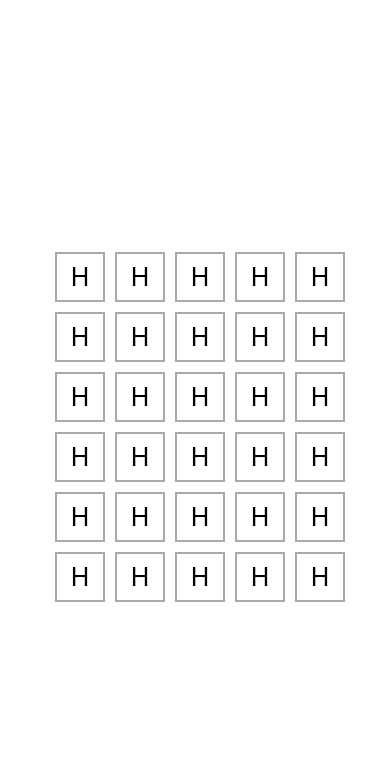
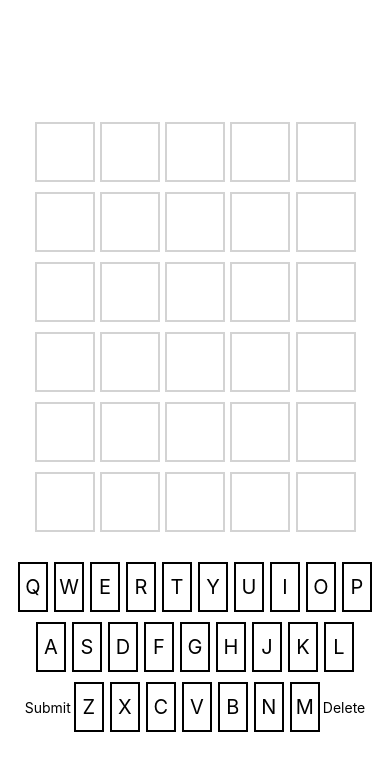
Before and after one commit to Flaura-Software-Inc/wordle-clone, a React Native app: screen / in a window 390 px wide. Shown: the top 770 px of the page. Built offline with nearby package versions, Linux system fonts and the light colour scheme.

Commit message:
Add functional keyboard and ability to submit guesses

```diff
--- a/App.tsx
+++ b/App.tsx
@@ -1,37 +1,184 @@
 import { StatusBar } from "expo-status-bar";
+import { useState } from "react";
 import { StyleSheet, Text, View } from "react-native";
 
-const Guess = () => {
+type GuessProps = {
+  value: string;
+  submitted: boolean;
+  answer: string;
+};
+
+const Guess = ({ value, submitted, answer }: GuessProps) => {
+  const getBackgroundColour = (letterIdx: number) => {
+    if (!submitted) {
+      return styles.whiteBackground;
+    }
+    const matchingIdx = answer
+      .toUpperCase()
+      .indexOf(value.toUpperCase()[letterIdx]);
+    if (matchingIdx === -1) {
+      return styles.greyBackground;
+    } else if (matchingIdx !== letterIdx) {
+      return styles.yellowBackground;
+    } else {
+      return styles.greenBackground;
+    }
+  };
+  value = value.toUpperCase();
+  // set outline to black for current letter
   return (
     <View style={styles.guess}>
-      <View style={styles.guessBox}>
-        <Text style={styles.letter}>H</Text>
+      <View style={[styles.guessBox, getBackgroundColour(0)]}>
+        <Text style={[styles.letter, submitted && styles.whiteText]}>
+          {value[0] ?? ""}
+        </Text>
       </View>
-      <View style={styles.guessBox}>
-        <Text style={styles.letter}>H</Text>
+      <View style={[styles.guessBox, getBackgroundColour(1)]}>
+        <Text style={[styles.letter, submitted && styles.whiteText]}>
+          {value[1] ?? ""}
+        </Text>
       </View>
-      <View style={styles.guessBox}>
-        <Text style={styles.letter}>H</Text>
+      <View style={[styles.guessBox, getBackgroundColour(2)]}>
+        <Text style={[styles.letter, submitted && styles.whiteText]}>
+          {value[2] ?? ""}
+        </Text>
       </View>
-      <View style={styles.guessBox}>
-        <Text style={styles.letter}>H</Text>
+      <View style={[styles.guessBox, getBackgroundColour(3)]}>
+        <Text style={[styles.letter, submitted && styles.whiteText]}>
+          {value[3] ?? ""}
+        </Text>
       </View>
-      <View style={styles.guessBox}>
-        <Text style={styles.letter}>H</Text>
+      <View style={[styles.guessBox, getBackgroundColour(4)]}>
+        <Text style={[styles.letter, submitted && styles.whiteText]}>
+          {value[4] ?? ""}
+        </Text>
+      </View>
+    </View>
+  );
+};
+
+type KeyboardProps = {
+  onKeyPress: (_: string) => void;
+  onDelete: () => void;
+  onSubmit: () => void;
+};
+
+const Keyboard = ({ onKeyPress, onDelete, onSubmit }: KeyboardProps) => {
+  const topRow = "QWERTYUIOP";
+  const middleRow = "ASDFGHJKL";
+  const bottomRow = "ZXCVBNM";
+
+  return (
+    <View style={styles.keyboard}>
+      <View style={styles.keyboardRow}>
+        {topRow.split("").map((char) => {
+          return (
+            <View
+              style={styles.keyboardKey}
+              onTouchEnd={() => onKeyPress(char)}
+              key={`key-${char}`}
+            >
+              <Text style={styles.keyboardLetter}>{char}</Text>
+            </View>
+          );
+        })}
+      </View>
+      <View style={styles.keyboardRow}>
+        {middleRow.split("").map((char) => {
+          return (
+            <View
+              style={styles.keyboardKey}
+              onTouchEnd={() => onKeyPress(char)}
+              key={`key-${char}`}
+            >
+              <Text style={styles.keyboardLetter}>{char}</Text>
+            </View>
+          );
+        })}
+      </View>
+      <View style={styles.keyboardRow}>
+        <View onTouchEnd={onSubmit}>
+          <Text>Submit</Text>
+        </View>
+        {bottomRow.split("").map((char) => {
+          return (
+            <View
+              style={styles.keyboardKey}
+              onTouchEnd={() => onKeyPress(char)}
+              key={`key-${char}`}
+            >
+              <Text style={styles.keyboardLetter}>{char}</Text>
+            </View>
+          );
+        })}
+        <View onTouchEnd={() => onDelete()}>
+          <Text>Delete</Text>
+        </View>
       </View>
     </View>
   );
 };
 
 export default function App() {
+  const [guesses, setGuesses] = useState<string[]>([]);
+  const [currentGuess, setCurrentGuess] = useState("");
+  const word = "HELLO";
+  const onSubmit = () => {
+    if (currentGuess.length < 5) {
+      return;
+    }
+    setGuesses([...guesses, currentGuess]);
+    setCurrentGuess("");
+    // detect whether the game has been won
+  };
+  const onKeyPress = (char: string) => {
+    if (currentGuess.length < 5) {
+      setCurrentGuess(currentGuess + char);
+    }
+  };
+  const onDelete = () => {
+    if (currentGuess.length > 0) {
+      setCurrentGuess(currentGuess.slice(0, -1));
+    }
+  };
+
   return (
     <View style={[styles.container, { justifyContent: "center" }]}>
-      <Guess />
-      <Guess />
-      <Guess />
-      <Guess />
-      <Guess />
-      <Guess />
+      <Guess
+        value={guesses[0] ?? (guesses.length === 0 ? currentGuess : "")}
+        submitted={guesses.length >= 1}
+        answer={word}
+      />
+      <Guess
+        value={guesses[1] ?? (guesses.length === 1 ? currentGuess : "")}
+        submitted={guesses.length >= 2}
+        answer={word}
+      />
+      <Guess
+        value={guesses[2] ?? (guesses.length === 2 ? currentGuess : "")}
+        submitted={guesses.length >= 3}
+        answer={word}
+      />
+      <Guess
+        value={guesses[3] ?? (guesses.length === 3 ? currentGuess : "")}
+        submitted={guesses.length >= 4}
+        answer={word}
+      />
+      <Guess
+        value={guesses[4] ?? (guesses.length === 4 ? currentGuess : "")}
+        submitted={guesses.length >= 5}
+        answer={word}
+      />
+      <Guess
+        value={guesses[5] ?? (guesses.length === 5 ? currentGuess : "")}
+        submitted={guesses.length >= 6}
+        answer={word}
+      />
+      <Keyboard
+        onKeyPress={onKeyPress}
+        onDelete={onDelete}
+        onSubmit={onSubmit}
+      />
     </View>
   );
 }
@@ -44,22 +191,62 @@ const styles = StyleSheet.create({
     justifyContent: "center",
   },
   guess: {
-    width: "100%",
+    width: "85%",
     flexDirection: "row",
-    justifyContent: "center",
+    justifyContent: "space-evenly",
     marginTop: 10,
   },
   guessBox: {
-    width: 50,
-    height: 50,
-    backgroundColor: "white",
-    marginLeft: 10,
+    width: 60,
+    height: 60,
     borderWidth: 2,
-    borderColor: "#a9a9a9",
+    borderColor: "lightgrey",
     alignItems: "center",
     justifyContent: "center",
   },
   letter: {
+    fontSize: 30,
+  },
+  keyboard: {
+    marginTop: 20,
+    width: "85%",
+  },
+  keyboardRow: {
+    flexDirection: "row",
+    alignItems: "center",
+    justifyContent: "center",
+    marginTop: 10,
+  },
+  keyboardKey: {
     fontSize: 25,
+    width: 30,
+    height: 50,
+    borderColor: "black",
+    borderWidth: 2,
+    alignItems: "center",
+    justifyContent: "center",
+    marginLeft: 3,
+    marginRight: 3,
+  },
+  keyboardLetter: {
+    fontSize: 20,
+  },
+  greenBackground: {
+    backgroundColor: "green",
+    borderWidth: 0,
+  },
+  greyBackground: {
+    backgroundColor: "grey",
+    borderWidth: 0,
+  },
+  yellowBackground: {
+    backgroundColor: "#c9b458",
+    borderWidth: 0,
+  },
+  whiteBackground: {
+    backgroundColor: "white",
+  },
+  whiteText: {
+    color: "white",
   },
 });
```
